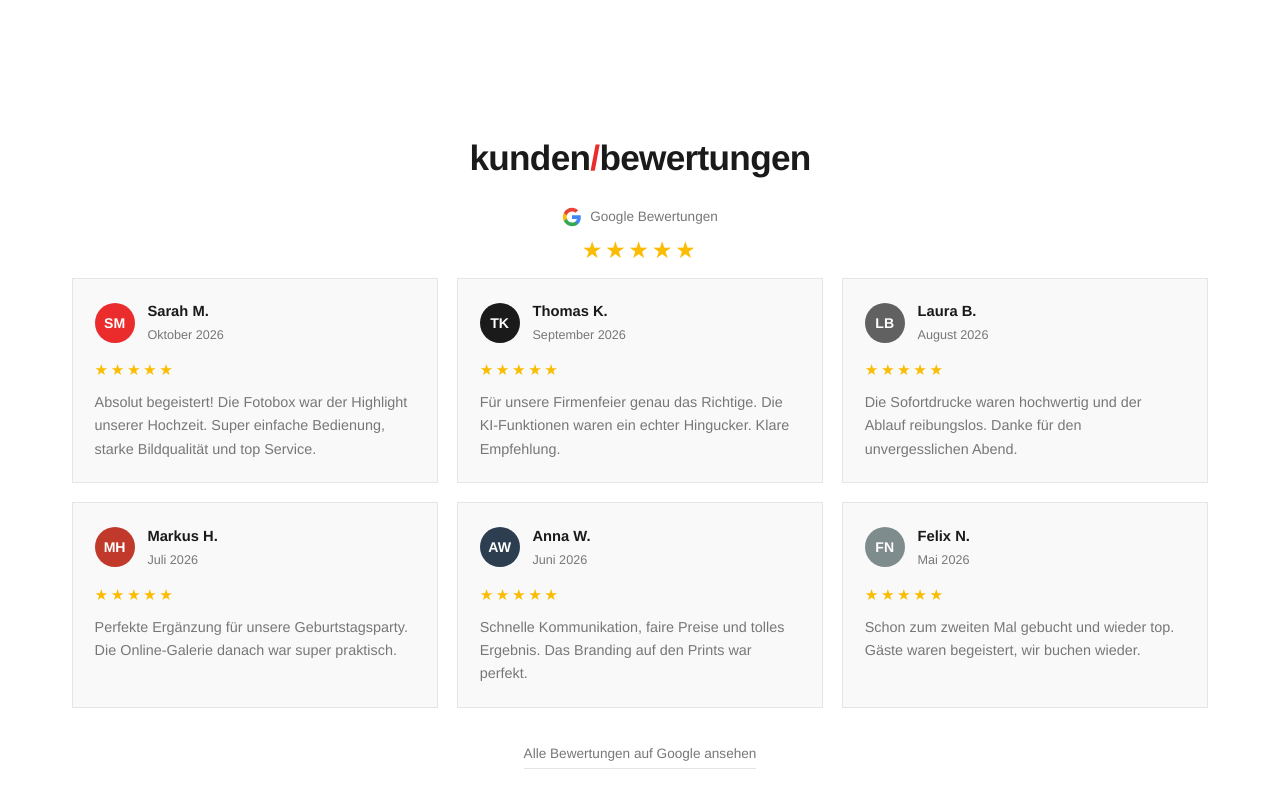
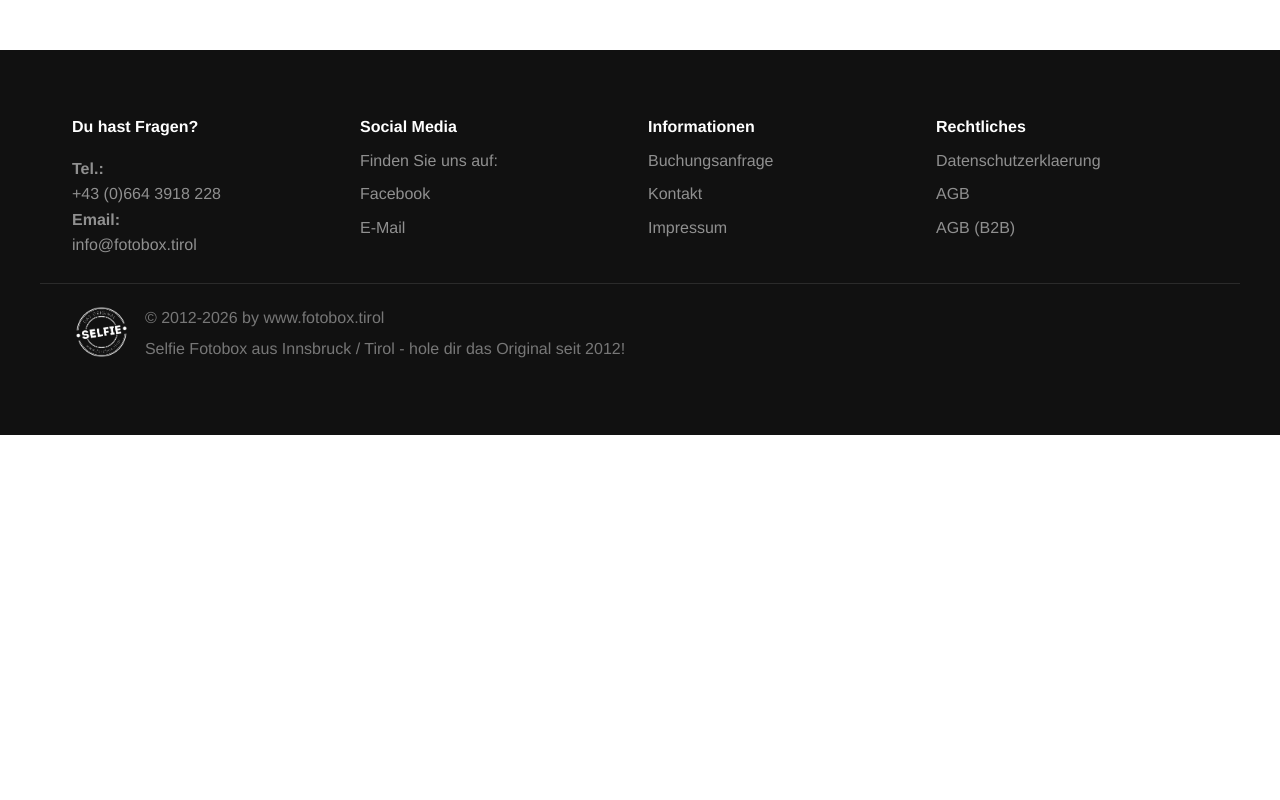
Before and after one commit to Blitzi9188/fotobox.tirol, a Next.js app: page /kontakt in a window 1280 px wide. Shown: the part 1580-2380 px from the top of the page. After the commit the page ends 2015 px from the top, so only its background shows below. Built offline with nearby package versions, Linux system fonts and the light colour scheme.

Commit message:
style: remove full reviews block from inquiry page

```diff
--- a/src/app/kontakt/page.tsx
+++ b/src/app/kontakt/page.tsx
@@ -1,7 +1,6 @@
 import BookingInquiryForm from "@/components/site/BookingInquiryForm";
 import { SiteFooter, SiteHeader } from "@/components/site/SiteShell";
 import { readCmsContent } from "@/lib/cms";
-import { formatReviewDateWithCurrentYear, getSortedLatestReviews } from "@/lib/reviews";
 
 export const dynamic = "force-dynamic";
 
@@ -11,9 +10,6 @@ export default async function KontaktPage({
   searchParams?: { paket?: string | string[] };
 }) {
   const content = await readCmsContent();
-  const stars = (count: number) => Array.from({ length: Math.max(0, Math.min(5, Math.round(count))) }, (_, i) => (
-    <span className="star" key={i}>★</span>
-  ));
   const paketParam = searchParams?.paket;
   const requestedPackage = Array.isArray(paketParam) ? paketParam[0] : paketParam;
   const hasPackage = content.pricing.plans.some((plan) => plan.name === requestedPackage);
@@ -52,28 +48,6 @@ export default async function KontaktPage({
   const references = content.contact.references && content.contact.references.length > 0
     ? content.contact.references
     : fallbackReferences;
-  const reviewsDefaults = {
-    heading: "kunden/bewertungen",
-    sourceLabel: "Google Bewertungen",
-    score: "4.9",
-    reviewCountLabel: "Basierend auf 47 Bewertungen",
-    ctaLabel: "Alle Bewertungen auf Google ansehen",
-    ctaHref: "https://g.page/fotoboxtirol/review",
-    items: [
-      { initials: "SM", name: "Sarah M.", date: "Oktober 2024", rating: 5, text: "Absolut begeistert! Die Fotobox war das Highlight unserer Hochzeit.", avatarColor: "#ea2c2c" },
-      { initials: "TK", name: "Thomas K.", date: "September 2024", rating: 5, text: "Für unsere Firmenfeier genau das Richtige. Professionelle Abwicklung.", avatarColor: "#1a1a1a" },
-      { initials: "LB", name: "Laura B.", date: "August 2024", rating: 5, text: "Top Bildqualität und super Service. Gerne wieder!", avatarColor: "#555555" }
-    ]
-  };
-  const reviews = {
-    ...reviewsDefaults,
-    ...(content.reviews || {}),
-    items:
-      Array.isArray(content.reviews?.items) && content.reviews.items.length > 0
-        ? content.reviews.items
-        : reviewsDefaults.items
-  };
-  const latestReviews = getSortedLatestReviews(reviews.items);
 
   return (
     <>
@@ -113,45 +87,6 @@ export default async function KontaktPage({
             </div>
           </aside>
         </section>
-        <section id="reviews" className="reviews">
-          <div className="container">
-            <div className="overall-rating">
-              <div className="reviews-header">
-                <h2 style={{ marginBottom: "0.35rem" }}>{reviews.heading.split("/")[0]}<span className="accent-slash">/</span>{reviews.heading.split("/")[1] || ""}</h2>
-              </div>
-              <div className="google-badge">
-                <svg className="google-logo" viewBox="0 0 24 24" xmlns="http://www.w3.org/2000/svg" aria-hidden>
-                  <path d="M22.56 12.25c0-.78-.07-1.53-.2-2.25H12v4.26h5.92c-.26 1.37-1.04 2.53-2.21 3.31v2.77h3.57c2.08-1.92 3.28-4.74 3.28-8.09z" fill="#4285F4" />
-                  <path d="M12 23c2.97 0 5.46-.98 7.28-2.66l-3.57-2.77c-.98.66-2.23 1.06-3.71 1.06-2.86 0-5.29-1.93-6.16-4.53H2.18v2.84C3.99 20.53 7.7 23 12 23z" fill="#34A853" />
-                  <path d="M5.84 14.09c-.22-.66-.35-1.36-.35-2.09s.13-1.43.35-2.09V7.07H2.18C1.43 8.55 1 10.22 1 12s.43 3.45 1.18 4.93l3.66-2.84z" fill="#FBBC05" />
-                  <path d="M12 5.38c1.62 0 3.06.56 4.21 1.64l3.15-3.15C17.45 2.09 14.97 1 12 1 7.7 1 3.99 3.47 2.18 7.07l3.66 2.84c.87-2.6 3.3-4.53 6.16-4.53z" fill="#EA4335" />
-                </svg>
-                Google Bewertungen
-              </div>
-              <div className="reviews-fixed-stars" aria-label="5 von 5 Sterne">★★★★★</div>
-            </div>
-            <div className="reviews-grid">
-              {latestReviews.map((review, index) => (
-                <article className="review-card" key={`${review.name}-${index}`}>
-                  <div className="review-top">
-                    <div className="reviewer-avatar" style={{ background: review.avatarColor || "#ea2c2c" }}>{review.initials}</div>
-                    <div>
-                      <div className="reviewer-name">{review.name}</div>
-                      <div className="review-date">{formatReviewDateWithCurrentYear(review.date)}</div>
-                    </div>
-                  </div>
-                  <div className="review-stars">{stars(review.rating)}</div>
-                  <p className="review-text">{review.text}</p>
-                </article>
-              ))}
-            </div>
-            <div className="reviews-cta">
-              <a href={reviews.ctaHref} target="_blank" rel="noopener noreferrer">
-                {reviews.ctaLabel}
-              </a>
-            </div>
-          </div>
-        </section>
       </main>
       <SiteFooter content={content} />
     </>
```
